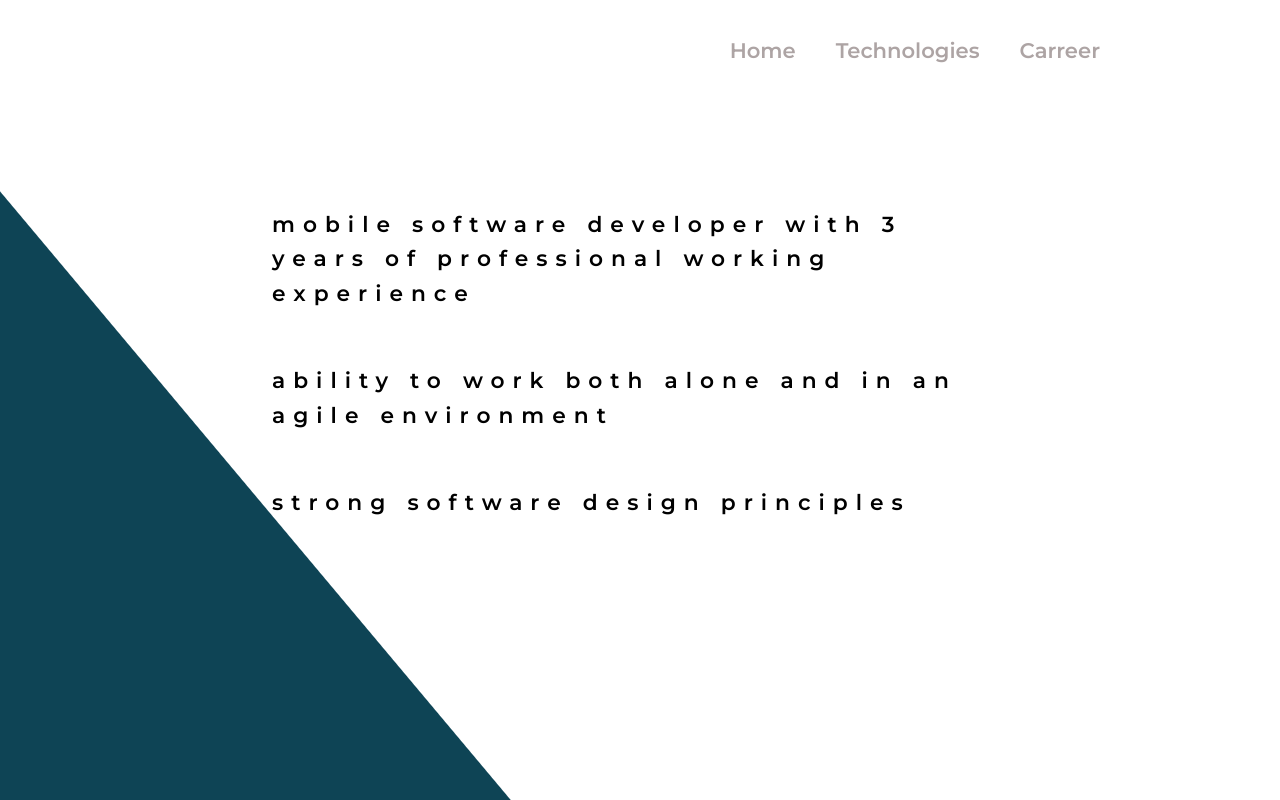
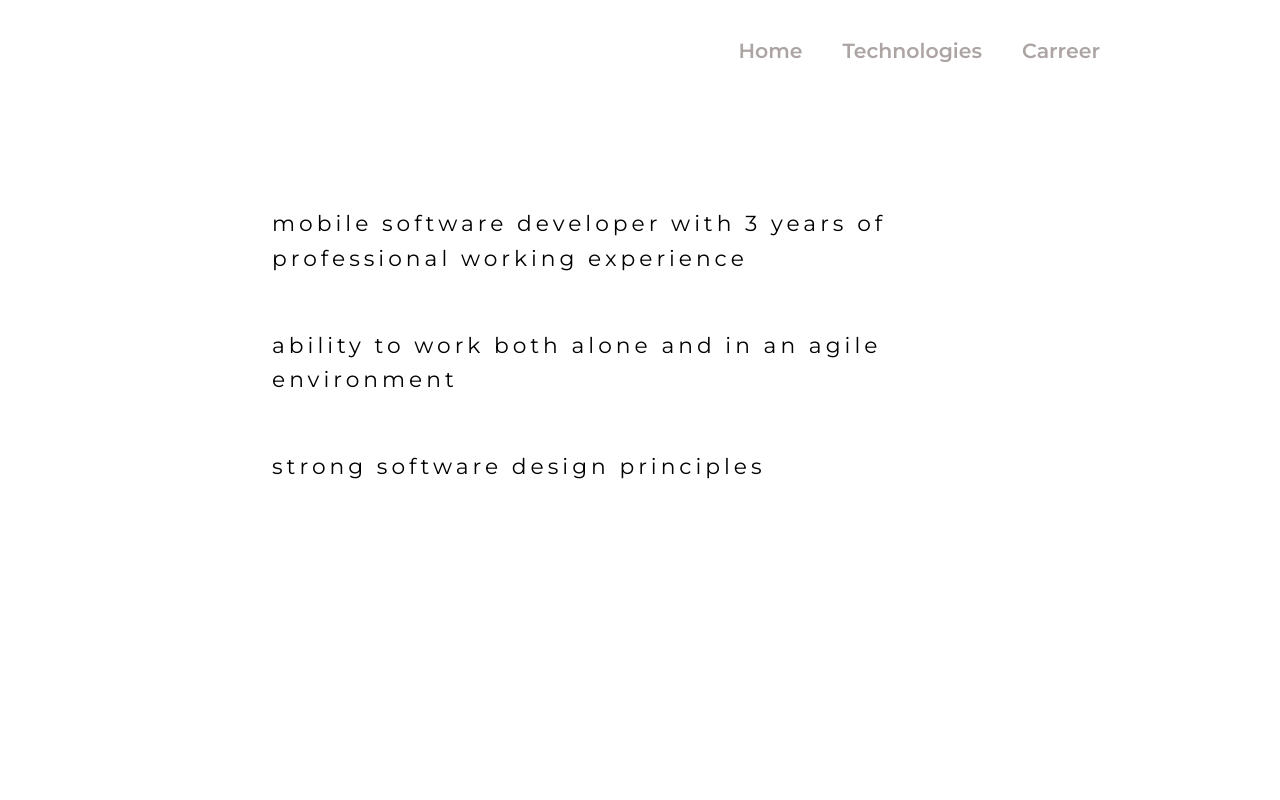
Before and after one commit to hala94/david_h_web, a React (Create React App) app: page / in a window 1280 px wide. Both pictures are taken after a click on the button "Carreer". Built offline with nearby package versions, Linux system fonts and the light colour scheme.

Commit message:
Updated fonts

```diff
--- a/src/components/app/index.tsx
+++ b/src/components/app/index.tsx
@@ -38,7 +38,7 @@ export function App() {
 	return (
 		<div className={styles.container}>
 			<div
-				className={`${styles.slanted_background} ${styles.background_animation}`}
+			// className={`${styles.slanted_background} ${styles.background_animation}`}
 			></div>
 			<div className={styles.content_container}>
 				<Spacer top={32}></Spacer>
--- a/src/components/career/styles.module.css
+++ b/src/components/career/styles.module.css
@@ -23,7 +23,7 @@
 @media only screen and (min-width: 600px) {
 	.career_item:hover {
 		transition: 0.5s ease all;
-		transform: translateX(10%) scale(1.1) scaleZ(1);
+		transform: translateX(5%) scale(1.1) scaleZ(1);
 		padding: 32px;
 	}
 }
--- a/src/components/navigationItem/styles.module.css
+++ b/src/components/navigationItem/styles.module.css
@@ -16,7 +16,8 @@
 @media (hover: hover) and (pointer: fine) {
 	.underline {
 		position: absolute;
-		height: 3px;
+		height: 2px;
+		border-radius: 999em;
 		width: 0%;
 		left: 10px; /* this corresponds to button padding locked to 10px in style */
 		right: 0%;
--- a/src/helpers/fonts/styles.module.css
+++ b/src/helpers/fonts/styles.module.css
@@ -20,12 +20,12 @@
 }
 
 .navItem {
-	font-size: calc(1rem + 0.4vw);
+	font-size: calc(1rem + 0.35vw);
 	font-style: normal;
 	font-stretch: normal;
 	font-style: normal;
 	letter-spacing: normal;
-	font-weight: 700;
+	font-weight: 600;
 	line-height: 0.88;
 	color: #ada4a4;
 }
@@ -36,7 +36,7 @@
 	font-stretch: normal;
 	font-style: normal;
 	letter-spacing: 8px;
-	font-weight: 600;
+	font-weight: 400;
 	line-height: 0.88;
 	color: black;
 }
@@ -46,8 +46,8 @@
 	font-style: normal;
 	font-stretch: normal;
 	font-style: normal;
-	letter-spacing: 8px;
-	font-weight: 600;
+	letter-spacing: 4px;
+	font-weight: 400;
 	line-height: 1.6;
 	color: black;
 }
```
